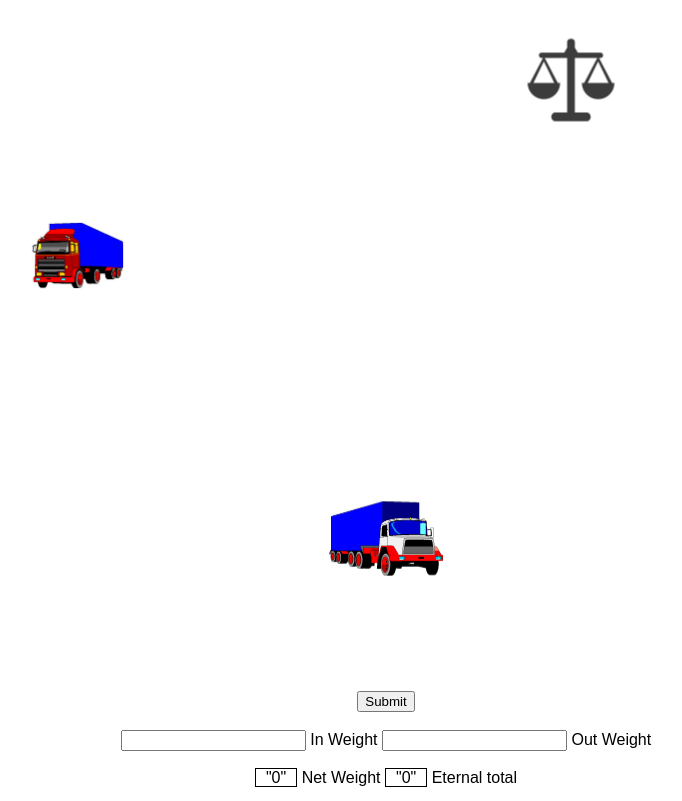
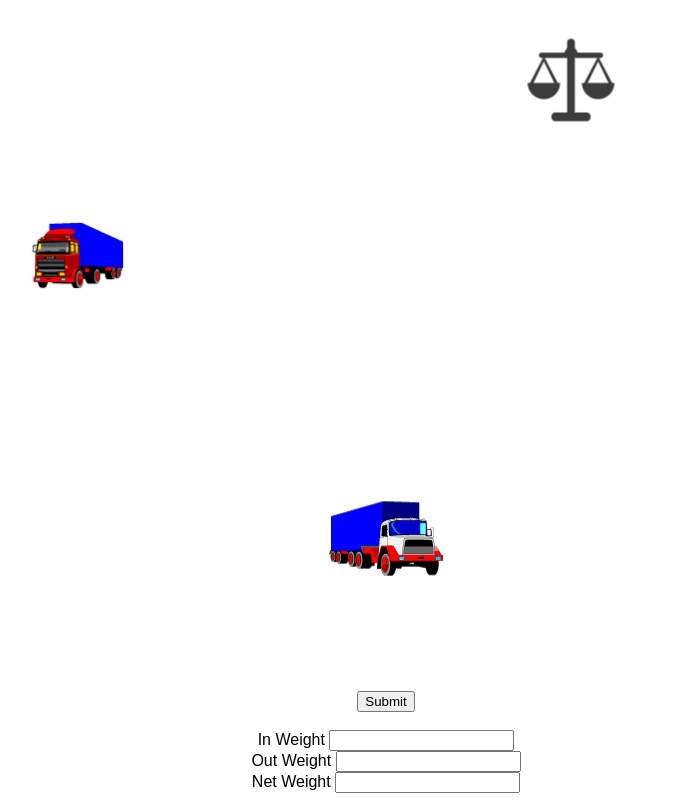
Before and after one commit to BFO1715/Weighing-Control-System, a plain HTML site: page index.html in a window 1280 px wide. Shown: the part 525-1326 px from the top of the page, without its empty margins (254-936 px from the left). Drawn offline with Linux system fonts and the light colour scheme.

Commit message:
Added js calculation for net weight

```diff
--- a/assets/js/script.js
+++ b/assets/js/script.js
@@ -0,0 +1,9 @@
+function updateDue() {
+    var total = parseInt(document.getElementById("totalval").value);
+    var val2 = parseInt(document.getElementById("inideposit").value);
+    // to make sure that they are numbers
+    if (!total) { total = 0; }
+    if (!val2) { val2 = 0; }
+    var ansD = document.getElementById("remainingval");
+    ansD.value = total - val2;
+}
--- a/index.html
+++ b/index.html
@@ -25,14 +25,17 @@
         <button data-type="submit" class="submitbutton">Submit</button>
     </div>
     <br>
-    <div>
-        <span><input id="inweight" type=""number> In Weight</span>
-        <span><input id="outweight" type=""number> Out Weight</span>
+    <div class="unladentruck">
+        <label for="input1">In  Weight</label>
+        <input type="text" name="totalval" class="calculation" id="totalval" onchange="updateDue()">
     </div>
-    <br>
-    <div>
-        <span><output id="netweight" name="net">"0"</output> Net Weight</span>
-        <span><output id="eternaltotal" name="eternal">"0"</output> Eternal total</span>
+    <div class="loadedtruck">
+        <label for="input2">Out Weight</label>
+        <input type="text" name="inideposit" class="calculation" id="inideposit" onchange="updateDue()">
+    </div>
+    <div class="load">
+        <label for="output1">Net Weight</label>
+        <input type="text" name="remainingval" class="calculation" id="remainingval">
     </div>
 
 
```
